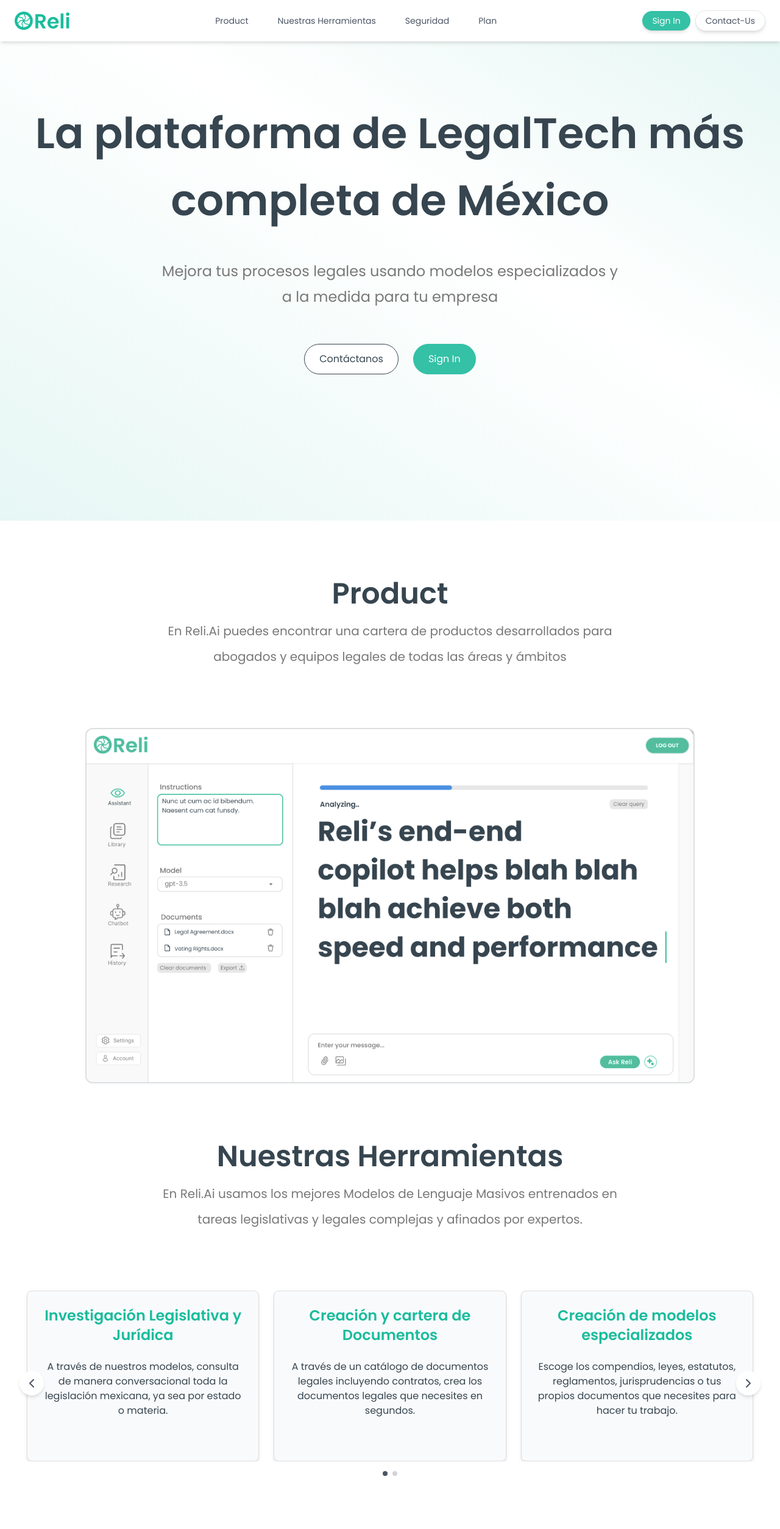
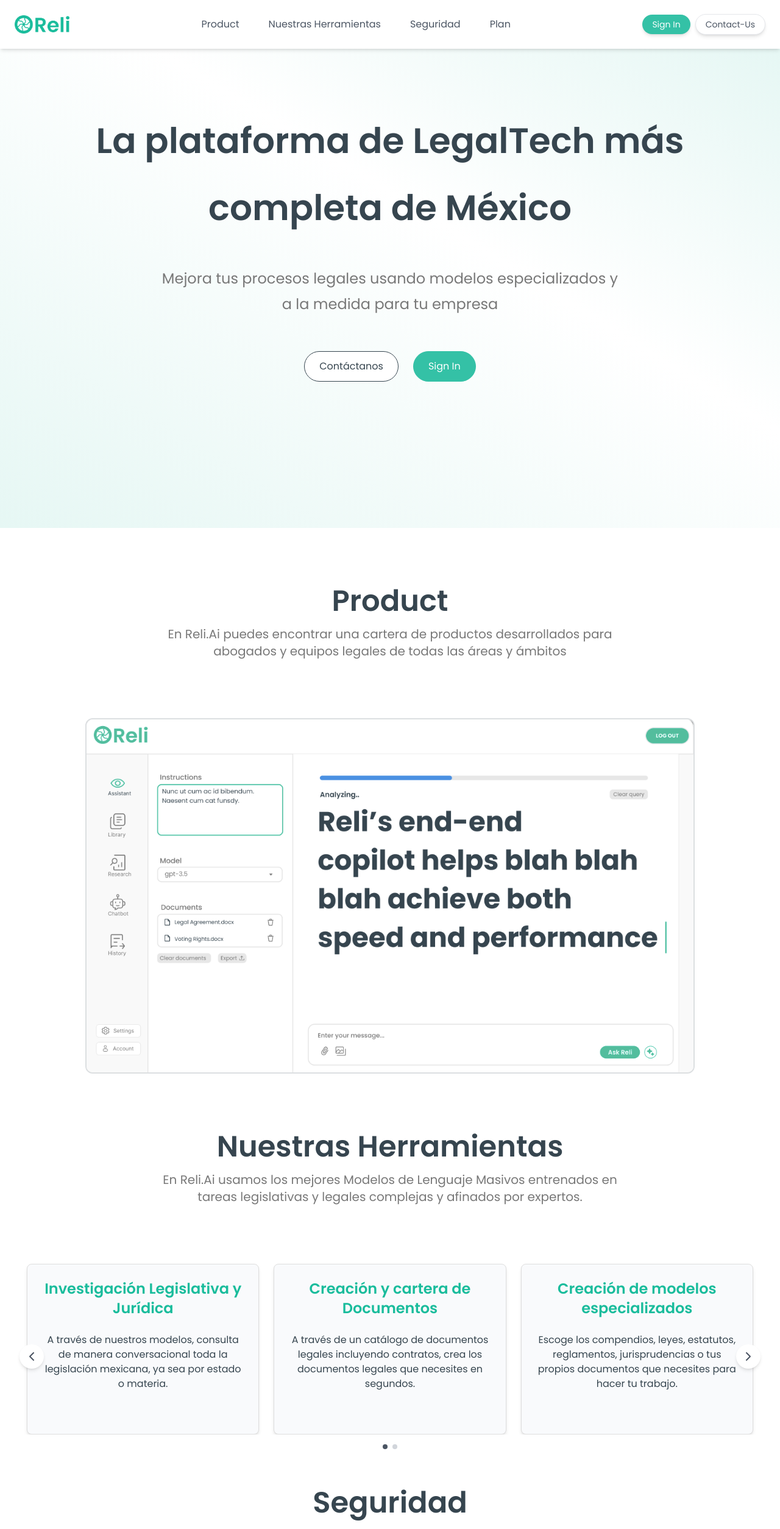
Before and after one commit to MexicaNFT/reliLanding, a Next.js app: page / in a window 1280 px wide. Shown: the top 2508 px of the page at 61% size. Built offline with nearby package versions, Linux system fonts and the light colour scheme.

Commit message:
"Updated CSS classes and font sizes in Header, Hero, NuestrasHerramientas, Product, and Seguridad components."

```diff
--- a/src/app/components/Header.tsx
+++ b/src/app/components/Header.tsx
@@ -45,7 +45,7 @@ export default function Header() {
 
   return (
     <div>
-      <header className="flex items-center justify-between px-4 py-4 bg-white shadow-md">
+      <header className="flex items-center justify-between px-4 py-5 bg-white shadow-md">
         <div
           className="flex-shrink-0 px-2 cursor-pointer"
           onClick={() => router.push("/")}
@@ -82,25 +82,25 @@ export default function Header() {
         >
           <button
             onClick={() => handleNavigation("product")}
-            className="block py-2 px-4 text-sm text-gray-600 hover:text-gray-900 md:inline-block"
+            className="block py-2 px-4 text- text-gray-600 hover:text-gray-900 md:inline-block"
           >
             Product
           </button>
           <button
             onClick={() => handleNavigation("nuestrasHerramientas")}
-            className="block py-2 px-4 text-sm text-gray-600 hover:text-gray-900 md:inline-block"
+            className="block py-2 px-4 text text-gray-600 hover:text-gray-900 md:inline-block"
           >
             Nuestras Herramientas
           </button>
           <button
             onClick={() => handleNavigation("security")}
-            className="block py-2 px-4 text-sm text-gray-600 hover:text-gray-900 md:inline-block"
+            className="block py-2 px-4 text text-gray-600 hover:text-gray-900 md:inline-block"
           >
             Seguridad
           </button>
           <button
             onClick={() => handleNavigation("plan")}
-            className="block py-2 px-4 text-sm text-gray-600 hover:text-gray-900 md:inline-block"
+            className="block py-2 px-4 text text-gray-600 hover:text-gray-900 md:inline-block"
           >
             Plan
           </button>
--- a/src/app/components/Hero.tsx
+++ b/src/app/components/Hero.tsx
@@ -4,7 +4,7 @@ export default function Hero() {
   return (
     <section className="py-10 md:py-20 bg-gradient-to-tr from-[#e6f7f4] via-white via-60% to-[#e6f7f4]">
       <div className="container mx-auto px-4">
-        <h1 className="font-poppins font-bold text-3xl sm:text-4xl md:text-5xl lg:text-[70px] leading-tight md:leading-[110px] text-center mb-4 md:mb-6 text-[#36454F] py-4">
+        <h1 className="font-poppins font-bold text-3xl sm:text-4xl md:text-5xl lg:text-[58px] leading-tight md:leading-[110px] text-center mb-4 md:mb-6 text-[#36454F] py-4">
           La plataforma de LegalTech más completa de México
         </h1>
 
--- a/src/app/components/NuestrasHerramientas.tsx
+++ b/src/app/components/NuestrasHerramientas.tsx
@@ -63,7 +63,7 @@ export default function NuestrasHerramientas() {
         <h2 className="font-poppins font-bold text-2xl sm:text-3xl md:text-4xl lg:text-5xl text-[#36454F] mb-4">
           Nuestras Herramientas
         </h2>
-        <p className="font-poppins text-base sm:text-lg md:text-xl text-[#787878] max-w-3xl mx-auto leading-tight md:leading-[42px]">
+        <p className="font-poppins text-base sm:text-lg md:text-xl text-[#787878] max-w-3xl mx-auto leading-tight md:leading-[28px]">
           En Reli.Ai usamos los mejores Modelos de Lenguaje Masivos entrenados
           en tareas legislativas y legales complejas y afinados por expertos.
         </p>
--- a/src/app/components/Product.tsx
+++ b/src/app/components/Product.tsx
@@ -9,7 +9,7 @@ const Product: React.FC = () => {
         <h2 className="font-poppins font-bold text-2xl sm:text-3xl md:text-4xl lg:text-5xl text-[#36454F] mb-4">
           Product
         </h2>
-        <p className="font-poppins text-base sm:text-lg md:text-xl text-[#787878] max-w-3xl mx-auto leading-tight md:leading-[42px]">
+        <p className="font-poppins text-base sm:text-lg md:text-xl text-[#787878] max-w-3xl mx-auto leading-tight md:leading-[28px]">
           En Reli.Ai puedes encontrar una cartera de productos desarrollados
           para abogados y equipos legales de todas las áreas y ámbitos
         </p>
--- a/src/app/components/Seguridad.tsx
+++ b/src/app/components/Seguridad.tsx
@@ -23,11 +23,11 @@ const SecurityItem: React.FC<SecurityItemProps> = ({ icon }) => (
 export default function Seguridad() {
   return (
     <section className="p-4 ">
-      <div className="text-center my-16 md:my-24">
+      <div className="text-center my-16 md:my-12">
         <h2 className="font-poppins font-bold text-2xl sm:text-3xl md:text-4xl lg:text-5xl text-[#36454F] mb-4">
           Seguridad
         </h2>
-        <p className="font-poppins text-base sm:text-lg md:text-xl text-[#787878] max-w-3xl mx-auto leading-tight md:leading-[42px]">
+        <p className="font-poppins text-base sm:text-lg md:text-xl text-[#787878] max-w-3xl mx-auto leading-tight md:leading-[28px]">
           Trabajando en infraestructura desarrollada por AWS, Reli está
           construido para apegarse a los estándares de seguridad más completos.
           Así blindamos tus datos.
```
